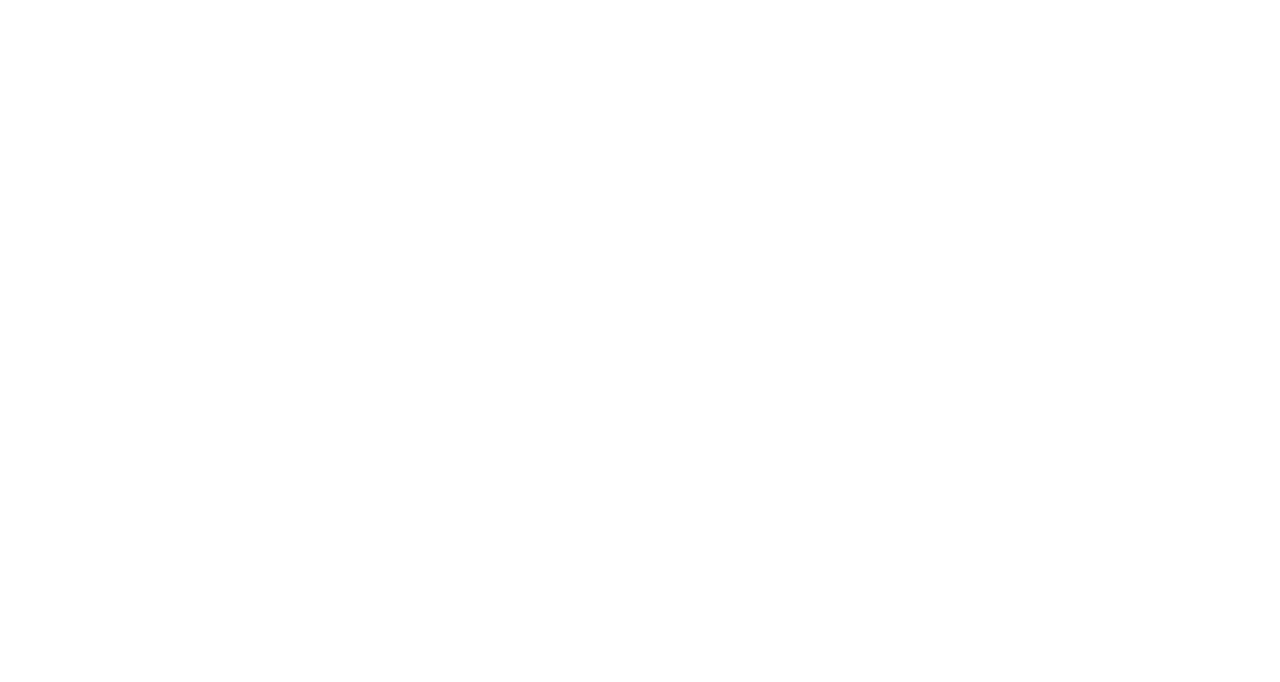
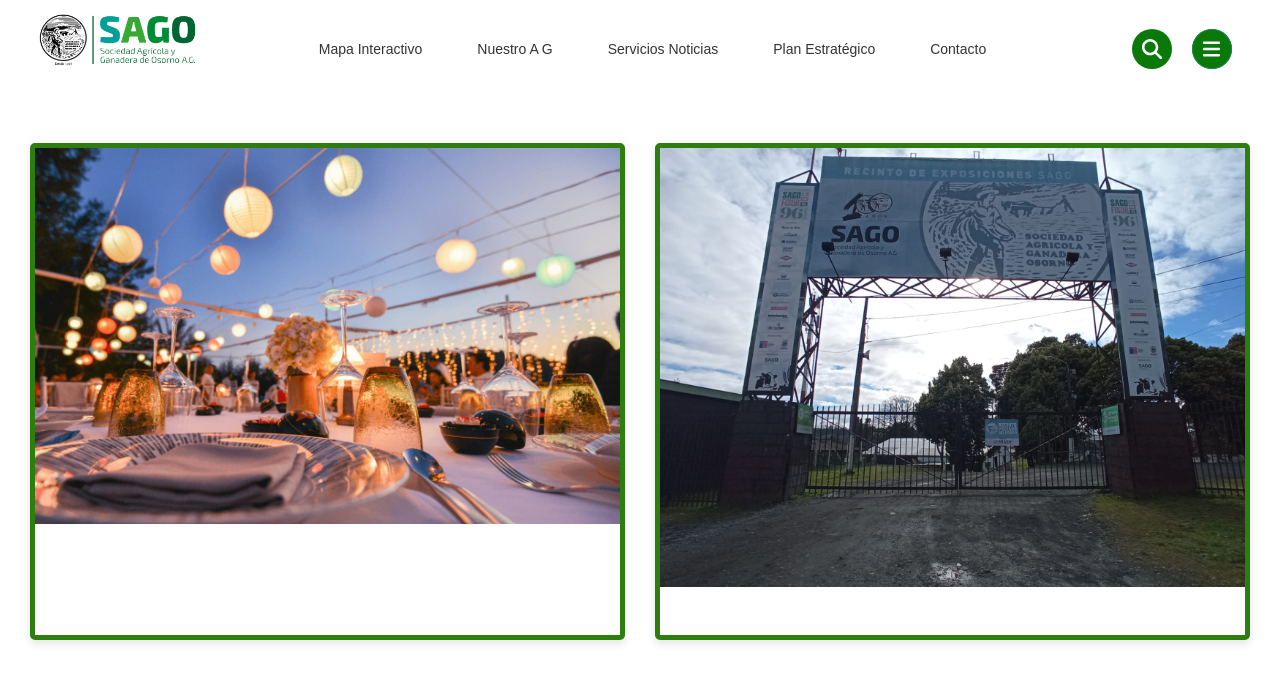
Before and after one commit to Ch1nis/SAGO_APP, a React (Vite) app in the folder frontend/: page /home in a window 1280 px wide. Before the commit this address had no page. Shown: the top 682 px of the page. Built offline with nearby package versions, Linux system fonts and the light colour scheme.

Commit message:
Se agrego home al acceder el login

```diff
--- a/frontend/src/App.jsx
+++ b/frontend/src/App.jsx
@@ -6,12 +6,14 @@
 import Login from './componets/Login/Login.jsx';
 import Navbar from './componets/Navbar/Navbar.jsx';
 import EditorMapa from './componets/EditorMapa/EditorMapa.jsx';
+import Home from './componets/home/Home.jsx';
 
 function App() {
   return (
     <React.StrictMode>
       <Router>
         <Routes>
+          <Route path="/home" element={<Home />} />
           <Route path="/login" element={<Login />} />
           <Route path="/inicio" element={            <>
               <Navbar />
--- a/frontend/src/componets/Login/Login.jsx
+++ b/frontend/src/componets/Login/Login.jsx
@@ -10,7 +10,7 @@
 const Login = () => {
   const [rut, setRut] = useState('');
   const [password, setPassword] = useState('');
-//   const navigate = useNavigate();
+  const navigate = useNavigate();
 
   const handleSubmit = async (event) => {
     event.preventDefault();
@@ -25,12 +25,7 @@
       const data = await response.json();
 
       if (data.success) {
-        // navigate.push(Map);
-        Swal.fire({
-            icon: 'success',
-            title: 'Acceso concedido!',
-            text: 'Contraseña correcta!',
-          });
+          navigate('/home');
       } else {
         Swal.fire({
           icon: 'error',
--- a/frontend/src/componets/Map/Map.jsx
+++ b/frontend/src/componets/Map/Map.jsx
@@ -2,7 +2,7 @@
 import L from 'leaflet';
 import 'leaflet/dist/leaflet.css';
 
-const Map = ({ center = [-40.57377, -73.10702], zoom = 16.5, maxZoom = 20, setPolygonData, updatePolygon  }) => {
+const Map = ({ center = [-40.57377, -73.10702], zoom = 16.5, maxZoom = 20, minZoom = 17, setPolygonData, updatePolygon }) => {
   const mapContainer = useRef(null);
   const mapInstance = useRef(null);
   const polygonLayers = useRef({});
@@ -28,7 +28,8 @@
       mapInstance.current = L.map(mapContainer.current, {
         center: center,
         zoom: zoom,
-        maxZoom: maxZoom
+        maxZoom: maxZoom,
+        minZoom: minZoom
       });
 
       L.tileLayer('https://{s}.tile.openstreetmap.org/{z}/{x}/{y}.png', {
@@ -63,6 +64,7 @@
       // Obtener datos de los polígonos con ids 3 y 4
       addPolygonToMap(3);
       addPolygonToMap(4);
+      addPolygonToMap(5);
     }
   }, [setPolygonData]);
 
--- /dev/null
+++ b/frontend/src/componets/home/Home.css
@@ -0,0 +1,97 @@
+
+
+  .gallery-item {
+    position: relative;
+    overflow: hidden;
+    border: 5px solid #2e7e0f; /* Marco alrededor de cada imagen */
+    border-radius: 5px; /* Bordes redondeados */
+    box-shadow: 0 4px 8px rgba(0, 0, 0, 0.1); /* Sombra para el marco */
+    height: 100%; /* Para asegurar que ocupen toda la altura disponible */
+    max-height: 600px; /* Ajusta este valor a la altura máxima deseada */
+  }
+
+  .gallery-item img {
+    transition: transform 0.3s ease-in-out;
+    width: 100%;
+    height: auto;
+  }
+
+  .gallery-item:hover img {
+    transform: scale(1.1);
+  }
+
+  .gallery-links {
+    position: absolute;
+    top: 0;
+    bottom: 0;
+    left: 0;
+    right: 0;
+    background: rgba(0, 0, 0, 0.5);
+    opacity: 0;
+    transition: opacity 0.3s ease-in-out;
+    display: flex;
+    align-items: center;
+    justify-content: center;
+
+  }
+
+  .gallery-item:hover .gallery-links {
+    opacity: 1;
+  }
+
+  .details-link {
+    color: #fff;
+    font-size: 1.5rem;
+    text-decoration: none;
+    text-align: center;
+  }
+
+  .scroll-top {
+    position: fixed;
+    bottom: 20px;
+    right: 20px;
+    width: 50px;
+    height: 50px;
+    background-color: #007bff;
+    color: #fff;
+    border-radius: 50%;
+    display: none;
+    cursor: pointer;
+    transition: opacity 0.3s ease-in-out;
+    align-items: center; /* Centrar verticalmente */
+    justify-content: center; /* Centrar horizontalmente */
+  }
+
+  .scroll-top.active {
+    display: flex;
+  }
+
+  .scroll-top i {
+    font-size: 24px;
+  }
+
+  @media (max-width: 768px) {
+    .details-link {
+      font-size: 1rem;
+    }
+
+    .gallery-item img {
+      width: 100%;
+    }
+
+    .gallery-links {
+      opacity: 1; /* Asegura que el texto sea visible en dispositivos móviles */
+    }
+  }
+
+  .container-fluid {
+    padding: 0 15px; /* Ajuste del padding */
+  }
+
+  .row {
+    margin: 0; /* Eliminar margen */
+  }
+
+  .col-md-6 {
+    padding: 15px; /* Ajuste del padding para mejor presentación */
+  }
--- /dev/null
+++ b/frontend/src/componets/home/Home.jsx
@@ -0,0 +1,67 @@
+import React, { useEffect, useState } from 'react';
+import './Home.css';
+import 'bootstrap/dist/css/bootstrap.min.css';
+
+import Navbar from '../Navbar/Navbar';
+import eventos from './gallery/eventos.png';
+import sagorecinto from './gallery/sagorecinto.jpeg';
+
+const Gallery = () => {
+  const images = [
+    { src: eventos, link: 'inicio/', label: 'Edicion de mapa recino SAGO' },
+    { src: sagorecinto, link: 'Si/', label: 'Edicion de mapa eventos SAGO' },
+  ];
+
+  const [showScroll, setShowScroll] = useState(false);
+
+  useEffect(() => {
+    const handleScroll = () => {
+      if (window.scrollY > 300) {
+        setShowScroll(true);
+      } else {
+        setShowScroll(false);
+      }
+    };
+
+    window.addEventListener('scroll', handleScroll);
+
+    return () => {
+      window.removeEventListener('scroll', handleScroll);
+    };
+  }, []);
+
+  const scrollTop = () => {
+    window.scrollTo({ top: 0, behavior: 'smooth' });
+  };
+
+  return (
+    <>
+      <Navbar />
+      <section id="gallery" className="gallery">
+        <div className="container-fluid">
+          <div className="row gy-4 justify-content-center">
+            {images.map((image, index) => (
+              <div className="col-md-6" key={index}>
+                <a href={image.link}>
+                  <div className="gallery-item h-100">
+                    <img src={image.src} className="img-fluid" alt={image.label} />
+                    <div className="gallery-links d-flex align-items-center justify-content-center">
+                      <span className="details-link">{image.label}</span>
+                    </div>
+                  </div>
+                </a>
+              </div>
+            ))}
+          </div>
+        </div>
+      </section>
+      {showScroll && (
+        <div className="scroll-top active d-flex align-items-center justify-content-center" onClick={scrollTop}>
+          <i className="bi bi-arrow-up-short"></i>
+        </div>
+      )}
+    </>
+  );
+};
+
+export default Gallery;
```
Also changed, not shown: frontend/src/componets/home/gallery/eventos.png (added), frontend/src/componets/home/gallery/sagorecinto.jpeg (added).
